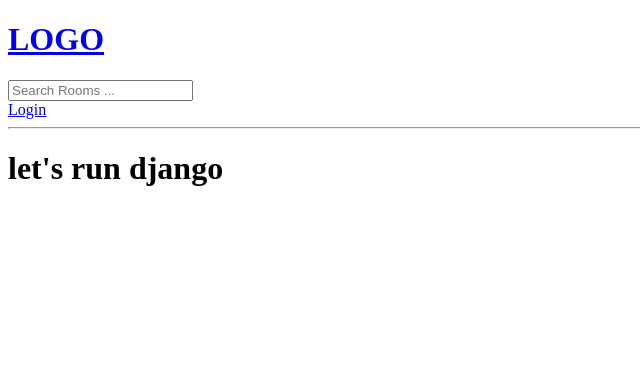
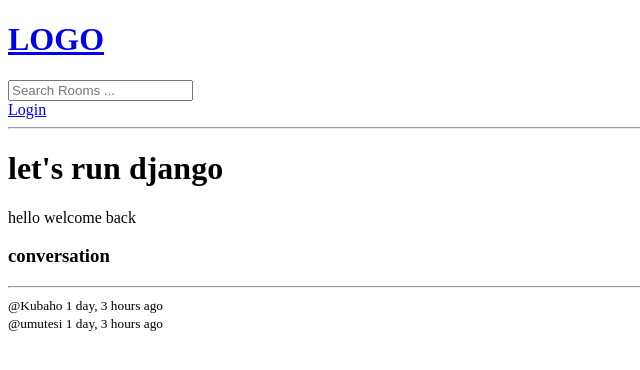
Before and after one commit to umutesililiane/Django_studybud, a Django app: page /room/1/ in a window 1280 px wide. Shown: the top 370 px of the page, without its empty margins (0-640 px from the left). Run offline with Django 4.2, Linux system fonts and the light colour scheme; data comes from the database, SQL or seed files in the repository; both versions use the stored data as it was after the commit.

Commit message:
chat Room Messages CRUD (display user and the time message was created)

```diff
--- a/base/templates/base/room.html
+++ b/base/templates/base/room.html
@@ -1,5 +1,16 @@
-{% extends 'main.html'%}
+{% extends 'main.html' %}
+{% block content %}
+<h1>{{room.name}}</h1>
+<p>{{room.description}}</p>
 
- {% block content %}
-<h1>{{room.name}}</h1>
+<div class="comment-wrapper">
+  <h3>conversation</h3>
+  <hr />
+  {% for message in room_messages %}
+    <div>
+      <small>@{{ message.user }}  {{ message.created|timesince}} ago</small>
+
+    </div>
+  {% endfor %}
+</div>
 {% endblock content %}
--- a/base/views.py
+++ b/base/views.py
@@ -79,7 +79,8 @@ def home(request):
 
 def room(request, pk):
        room = Room.objects.get(id=pk)
-       context = {'room': room}
+       room_messages = room.message_set.all().order_by('-created')
+       context = {'room':room, 'room_messages':room_messages}
        return render(request, 'base/room.html',context)
 
 @login_required(login_url = 'login')
```
Also changed, not shown: db.sqlite3.
